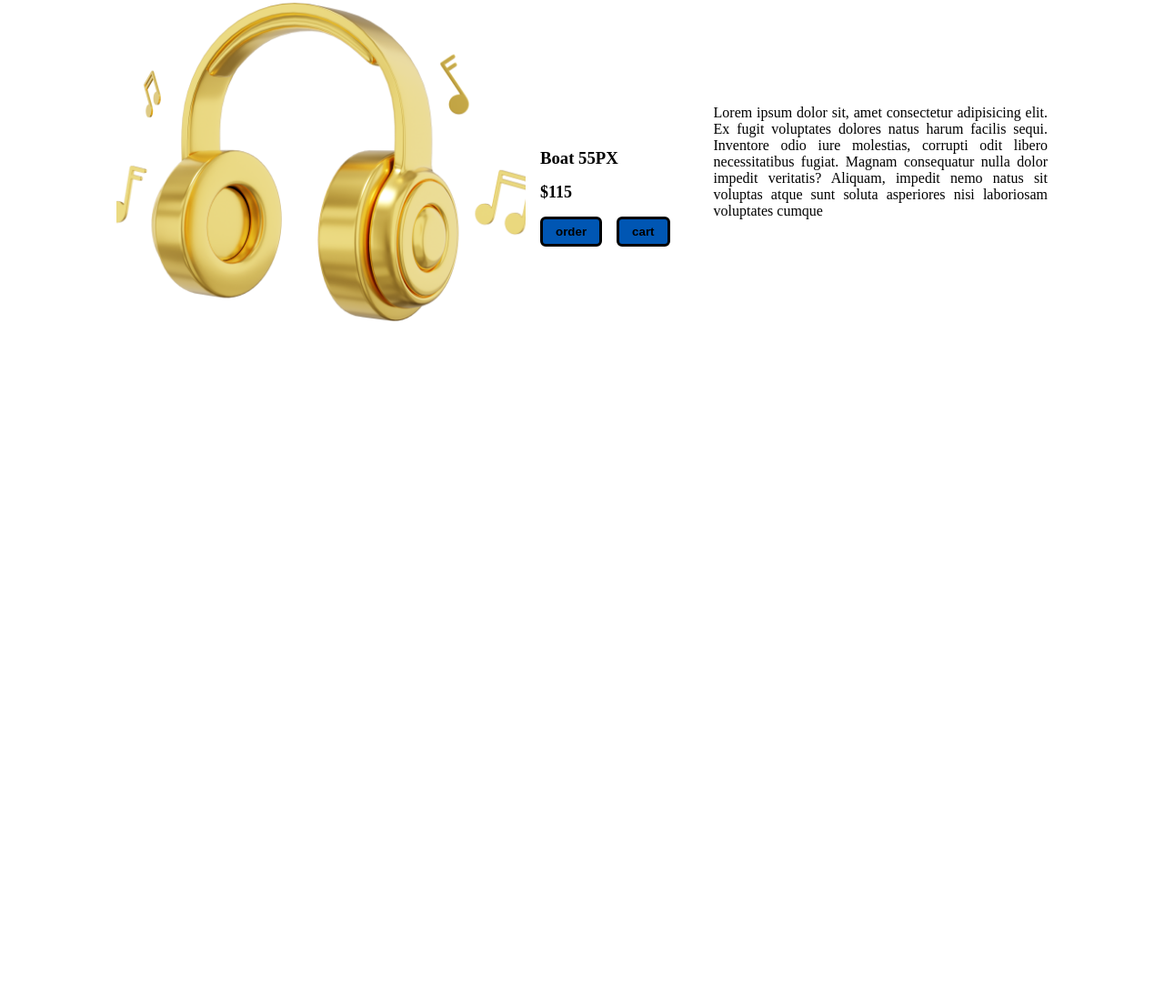
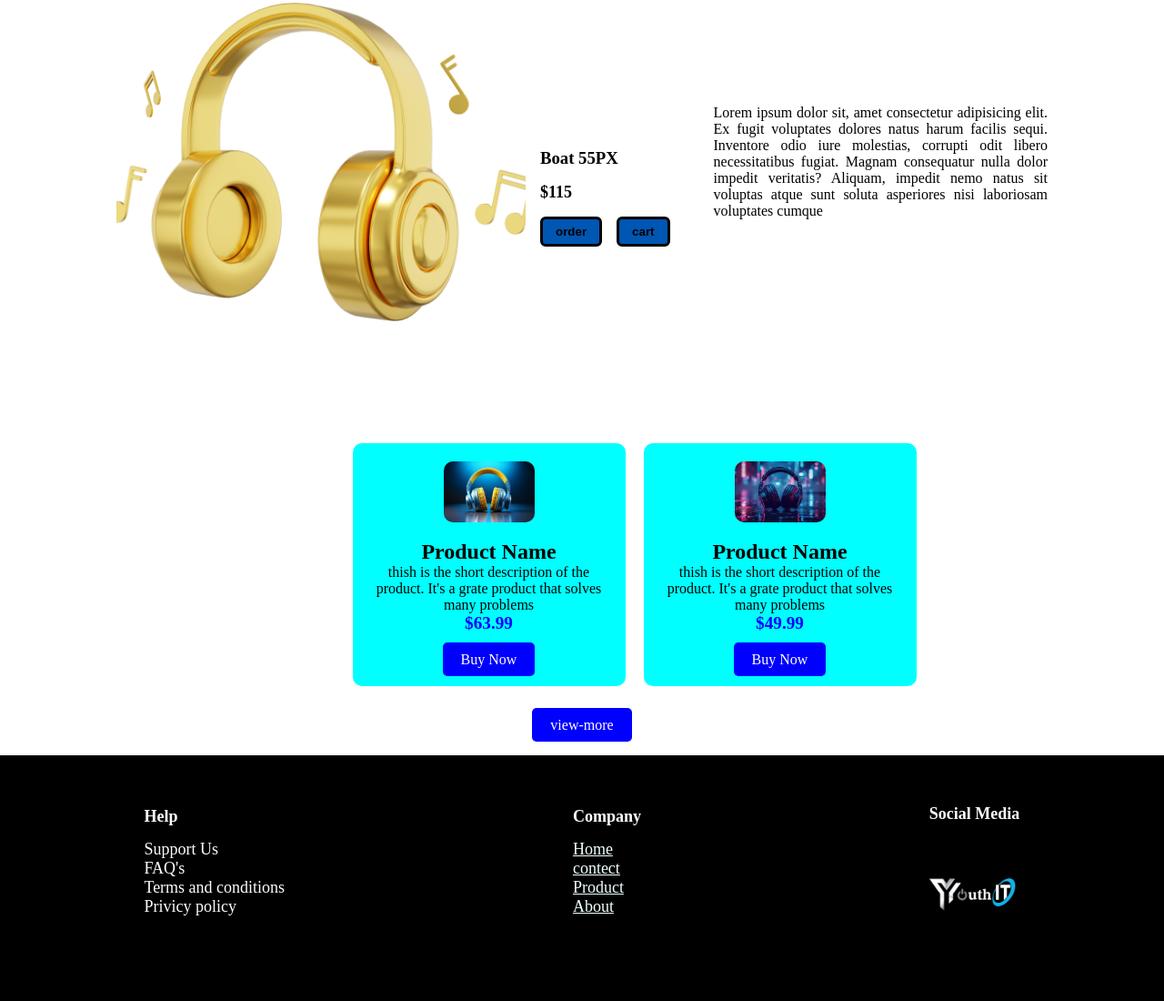
Before and after one commit to Nayan-Shrestha05/E-comm, a plain HTML site: page index.html in a window 1280 px wide. Shown: the part 1038-2138 px from the top of the page at 91% size. Before the commit the page ends 1491 px from the top, so only its background shows below. Drawn offline with Linux system fonts and the light colour scheme.

Commit message:
day 4 work on product pagr

```diff
--- a/index.html
+++ b/index.html
@@ -43,7 +43,8 @@
       <div class="carousel">
         <img src="./img/heroProduct.png" id="carouselImage" class="heroProduct" alt="hero product" />
         <div class="carousel-controls">
-          <button id="prevBtn" class="carousel-btn"><</button>
+          <button id="prevBtn" class="carousel-btn">
+            << /button>
               <button id="nextBtn" class="carousel-btn">></button>
         </div>
       </div>
@@ -71,7 +72,7 @@
 
   <section class="main1 section3">
     <div class="section3_d1">
-      <h3 style="color: #0056b3">categories</h3>
+      <h3 style="color: #69acf3">categories</h3>
       <h1 style="color: white">
         Enhance Your <br />
         Music Experience
@@ -108,5 +109,81 @@
     </p>
   </section>
   </div>
+
+  <!-- card section stert -->
+<div class="ecard">
+  <div class="card">
+    <img src="./img/headphone4.jpg" alt="Product Image" class="product-image">
+    <div class="product-details">
+      <h2 class="product-tital">Product Name</h2>
+      <p class="product-description"> thish is the short description of the product. It's a grate product that solves
+        many problems</p>
+        <p class="product-price">$63.99</p>
+        <a href="#" class="buy-button">Buy Now</a>
+    </div>
+  </div>
+
+  <div class="card">
+    <img src="./img/headphone5.jpg" alt="Product Image" class="product-image">
+    <div class="product-details">
+      <h2 class="product-tital">Product Name</h2>
+      <p class="product-description"> thish is the short description of the product. It's a grate product that solves
+        many problems</p>
+        <p class="product-price">$49.99</p>
+        <a href="#" class="buy-button">Buy Now</a>
+    </div>
+  </div>
+
+</div>
+
+<div class="view-more">
+  <a href="Product.html" class="buy-button">view-more</a>
+</div>
+
+<!-- thish is footer section -->
+ <footer>
+  <div class="footer">
+    <div class="footer1">
+      <h4>Help</h4>
+      <p>Support Us</p>
+      <p>FAQ's</p>
+      <p>Terms and conditions</p>
+      <p>Privicy policy</p>
+    </div>
+    <div class="footer2">
+      <h4>Company</h4>
+      <p><a href="/">Home</a></p>
+      <p><a href="/contect.html"> contect</a></p>
+      <p><a href="/product.html"> Product</a></p>
+      <p><a href="/about.html">About</a></p>
+    </div>
+    <div class="footer3">
+      <h4>Social Media</h4>
+      <div class="ftrl" style="padding-bottom: 15px;">
+        <img
+        class="inc icnFb"
+        src="./img/facebook-logo.png"
+        height="25"
+        alt="facebook"
+        />
+        <img
+        class="inc icnIg"
+        src="./img/instagram-logo.png"
+        height="25"
+        alt="instagram"
+        />
+        <img
+        class="inc icnTw"
+        src="./img/twitter-logo.png"
+        height="25"
+        alt="twitter"
+        />
+      </div>
+      <div class="ftr2">
+        <img src="./img/logo.png" height="40" alt="footerLogo"/>
+      </div>
+    </div>
+  </div>
+ </footer>
 </body>
 </html>
--- a/style.css
+++ b/style.css
@@ -198,3 +198,100 @@ button {
   align-items: flex-start;
   gap: 2rem;
 }
+
+
+/* Card Container */
+.ecard{
+  display: flex;
+  margin-left: 115px;
+  justify-content: center;
+}
+
+.card{
+  background-color: aqua;
+  border-radius: 10px;
+  box-shadow: #000000;
+  max-width: 300px;
+  padding: 20px;
+  text-align: center;
+  transition: transform 0.3s ease;
+  margin: 10px;
+}
+
+
+.card:hover{
+  transform: scale(1.05);
+}
+
+.product-image{
+  width: 100px;
+  border-radius: 10px;
+  object-fit: cover;
+  margin-bottom: 15px;
+}
+
+.product-title{
+  font-size: 1.5rem;
+  margin-bottom: 10px;
+  color: aliceblue;
+}
+
+.product.descripation{
+  font-size: 0.9rem;
+  color: aquamarine;
+  margin-bottom: 15px;
+}
+
+.product-price{
+  font-size: 1.2rem;
+  font-weight: bold;
+  color: blue;
+  margin-bottom: 20px;
+}
+
+.buy-button{
+  background-color: blue;
+  color: white;
+  padding: 10px 20px;
+  border-radius: 5px;
+  text-decoration: none;
+  font-size: 1rem;
+  transition: background-color 0.3s ease;
+}
+
+.buy-button:hover{
+  background-color: blue;
+}
+
+.view-more{
+  text-align: center;
+}
+
+/* footer section */
+.footer{
+  width: 100%;
+  padding-top: 3em;
+  padding-bottom: 5em;
+  display: flex;
+  align-items: center;
+  justify-content: space-around;
+}
+
+.footer h4{
+  margin-bottom: 15px;
+}
+
+.icn{
+  background-color: white;
+  border-radius: 100px;
+}
+
+.footer2 p a{
+  color: azure;
+}
+
+/* content us page css */
+.background-page{
+  background-image: url(./img/headphone1.png);
+
+}
```
Also changed, not shown: product.html (added, +220 -0 lines), img/facebook-logo.png (added), img/headphone10.jpg (added), img/headphone11.jpg (added), img/headphone12.jpg (added), img/headphone13.jpg (added), img/headphone14.jpg (added), img/headphone15.jpg (added), img/headphone4.jpg (added), img/headphone5.jpg (added), img/headphone6.jpg (added), img/headphone7.jpg (added), img/headphone8.jpg (added), img/headphone9.jpeg (added), 2 more files.
